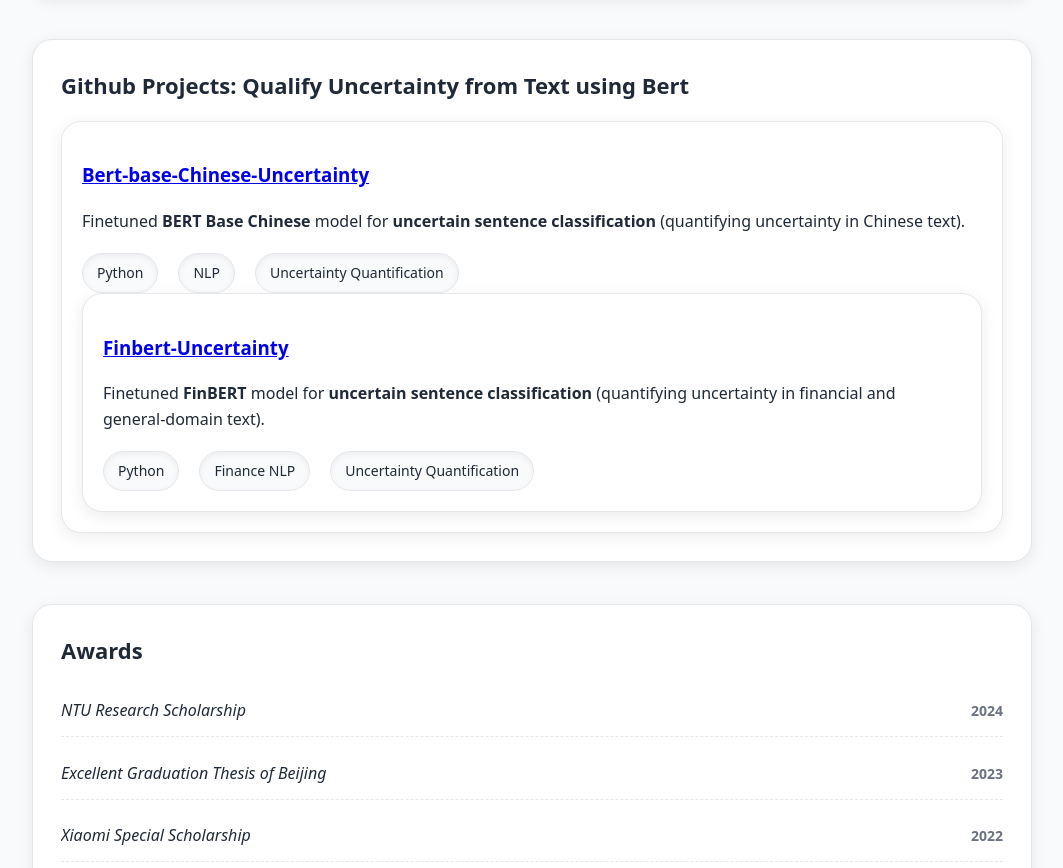
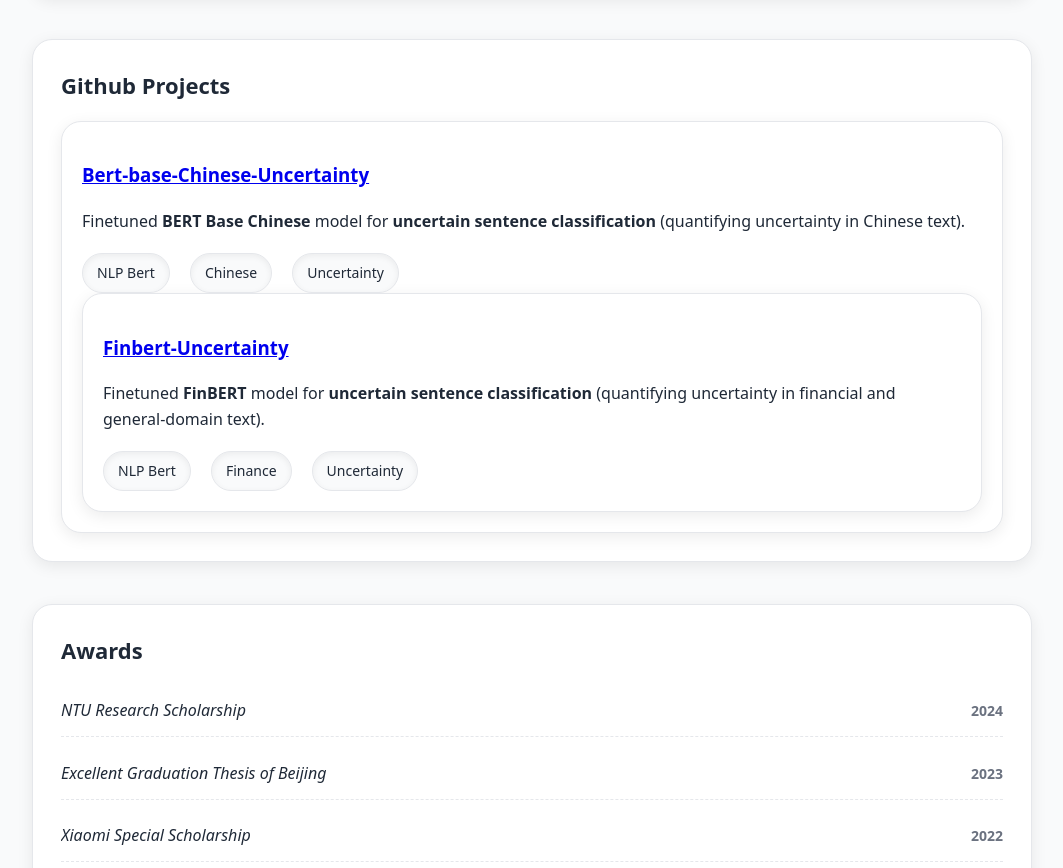
Before and after one commit to Zhenyu-Zane/Zhenyu-Zane.github.io, a plain HTML site: page index.html in a window 1280 px wide. Shown: the part 1784-2652 px from the top of the page, without its empty margins (108-1171 px from the left). Drawn offline with Linux system fonts and the light colour scheme.

Commit message:
Update index.html

```diff
--- a/index.html
+++ b/index.html
@@ -298,7 +298,7 @@
       </section>
 
       <section id="projects-uncertainty">
-        <h2>Github Projects: Qualify Uncertainty from Text using Bert</h2>
+        <h2>Github Projects</h2>
         <div class="cards">
 
           <!-- Bert-base-Chinese-Uncertainty -->
@@ -310,9 +310,9 @@
             </h3>
             <p>Finetuned <strong>BERT Base Chinese</strong> model for <strong>uncertain sentence classification</strong> (quantifying uncertainty in Chinese text).</p>
             <div class="meta" style="margin-top:10px">
-              <span class="pill">Python</span>
-              <span class="pill">NLP</span>
-              <span class="pill">Uncertainty Quantification</span>
+              <span class="pill">NLP Bert</span>
+              <span class="pill">Chinese</span>
+              <span class="pill">Uncertainty</span>
             </div>
           </a>
 
@@ -325,9 +325,9 @@
           </h3>
           <p>Finetuned <strong>FinBERT</strong> model for <strong>uncertain sentence classification</strong> (quantifying uncertainty in financial and general-domain text).</p>
           <div class="meta" style="margin-top:10px">
-            <span class="pill">Python</span>
-            <span class="pill">Finance NLP</span>
-            <span class="pill">Uncertainty Quantification</span>
+            <span class="pill">NLP Bert</span>
+            <span class="pill">Finance</span>
+            <span class="pill">Uncertainty</span>
           </div>
         </div>
       </div>
```
